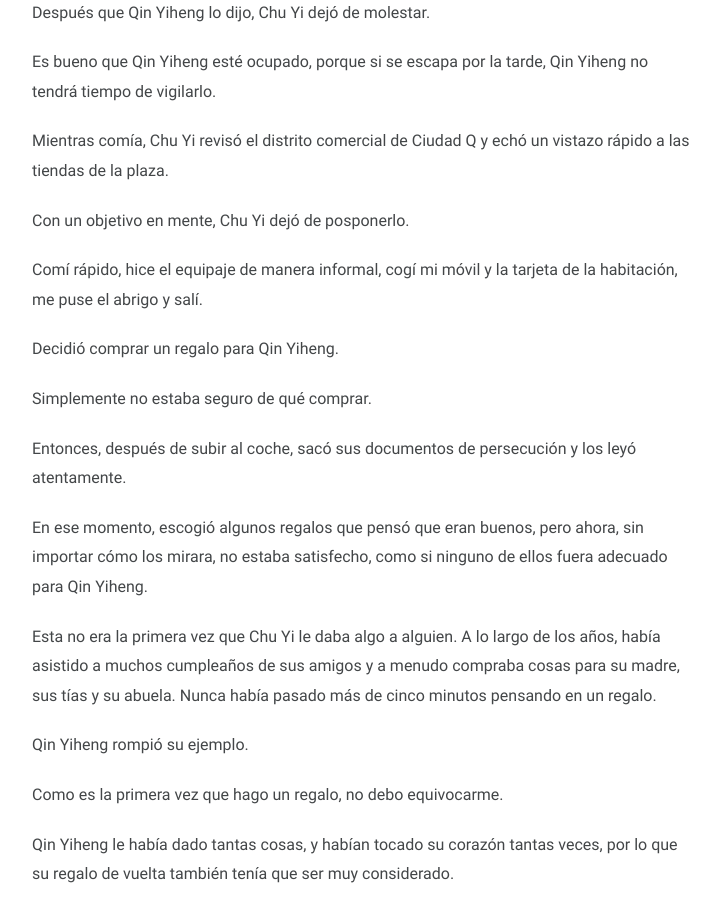
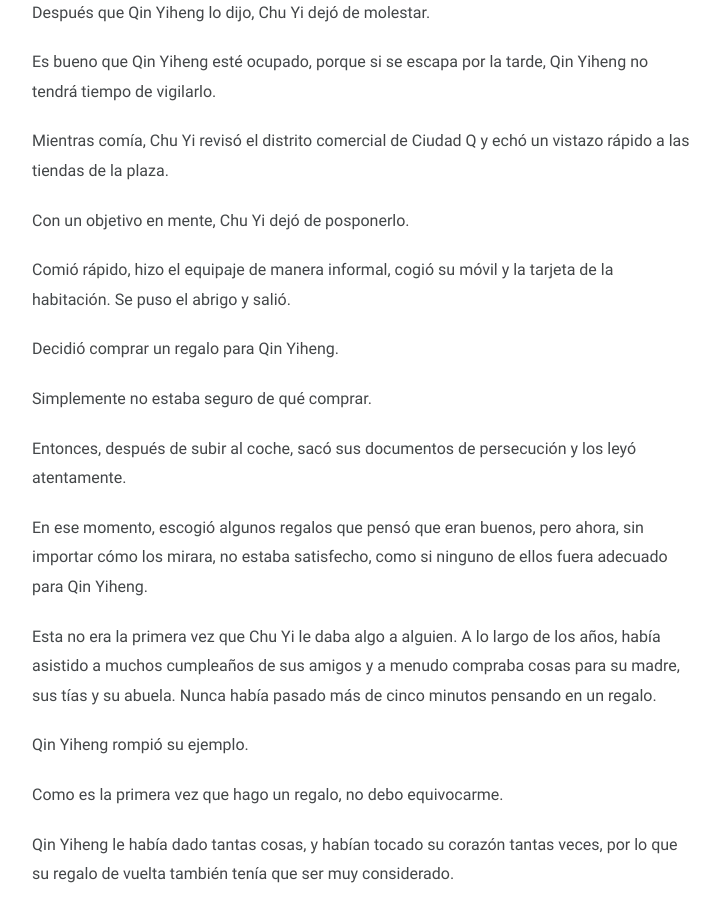
Before and after one commit to taozi-lecturas/taozi-lecturas.github.io, a Jekyll site: the page built from novelas/cacuedv/_posts/2025-03-31-capitulo-62.md, in a window 1280 px wide and 900 px high, scrolled down 2626 px. Shown: the whole window, without its empty margins (278-998 px from the left). Built offline with Jekyll 4.4.1, drawn with Linux system fonts in a browser that asks for light colours; some of the changed text lies outside the part shown.

Commit message:
Updated Note novelas/cacuedv/_posts/2025-03-31-capitulo-62.md

```diff
--- a/novelas/cacuedv/_posts/2025-03-31-capitulo-62.md
+++ b/novelas/cacuedv/_posts/2025-03-31-capitulo-62.md
@@ -91,7 +91,7 @@ Mientras comía, Chu Yi revisó el distrito comercial de Ciudad Q y echó un vis
 
 Con un objetivo en mente, Chu Yi dejó de posponerlo.
 
-Comí rápido, hice el equipaje de manera informal, cogí mi móvil y la tarjeta de la habitación, me puse el abrigo y salí.
+Comió rápido, hizo el equipaje de manera informal, cogió su móvil y la tarjeta de la habitación. Se puso el abrigo y salió.
 
 Decidió comprar un regalo para Qin Yiheng.
 
```
Also changed, not shown: other parts of novelas/cacuedv/_posts/2025-03-31-capitulo-62.md (+1 -1 lines).
